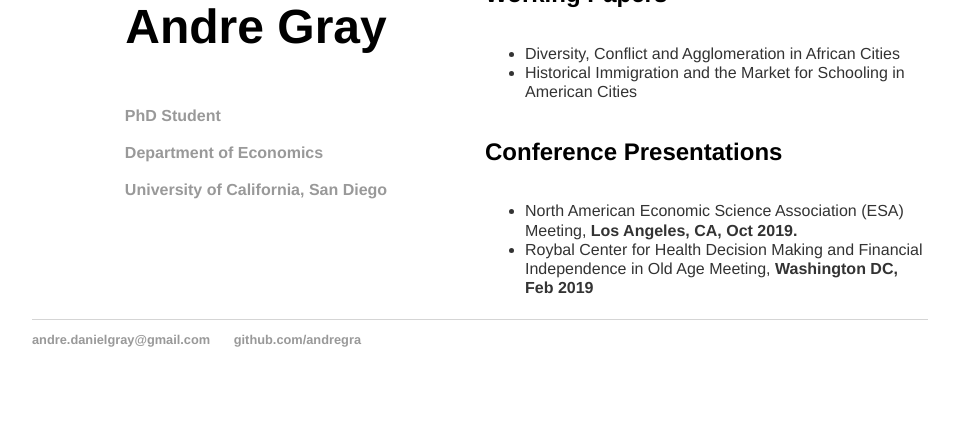
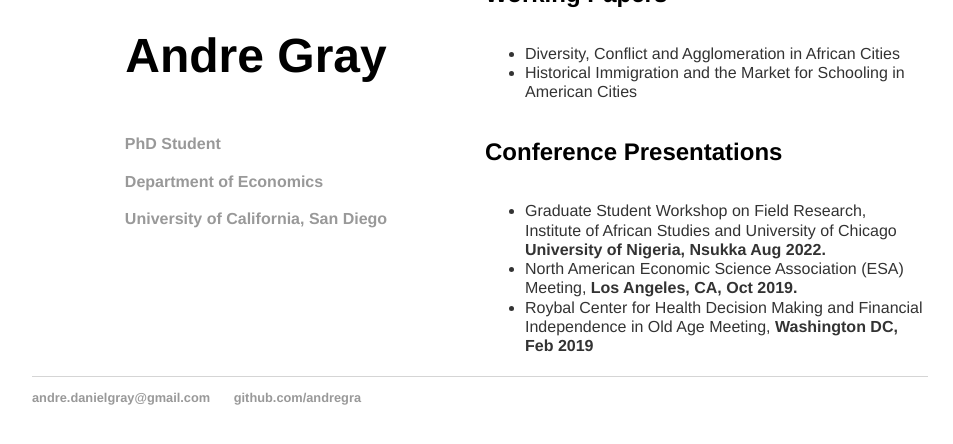
Before and after one commit to andregra/andregra.github.io, a Jekyll site: the page built from index.html, in a window 1280 px wide, cut to the strip 492-957 px from the top of the page. Shown: the top 444 px of the strip, without its empty margins (160-1113 px from the left). Built offline with Jekyll 4.4.1, drawn with Linux system fonts in a browser that asks for light colours; before the commit the page ends 900 px from its top, so only the background shows below that.

Commit message:
Update index.html

```diff
--- a/index.html
+++ b/index.html
@@ -32,6 +32,8 @@ title: Andre Gray
 	  	</ul>
 	  <h2> Conference Presentations </h2>
 	  	<ul class="presentations">
+		<li class="presentations"> Graduate Student Workshop on Field Research, Institute of African Studies and University of Chicago <b> University of Nigeria, Nsukka Aug 2022.</b>
+			</li>
 		<li class="presentations"> North American Economic Science Association (ESA) Meeting, <b> Los Angeles, CA, Oct 2019.</b>
 			</li>
 		<li class="presentations">  Roybal Center for Health Decision Making and Financial Independence in Old Age Meeting, <b> Washington DC, Feb 2019 </b>  </li>
```
